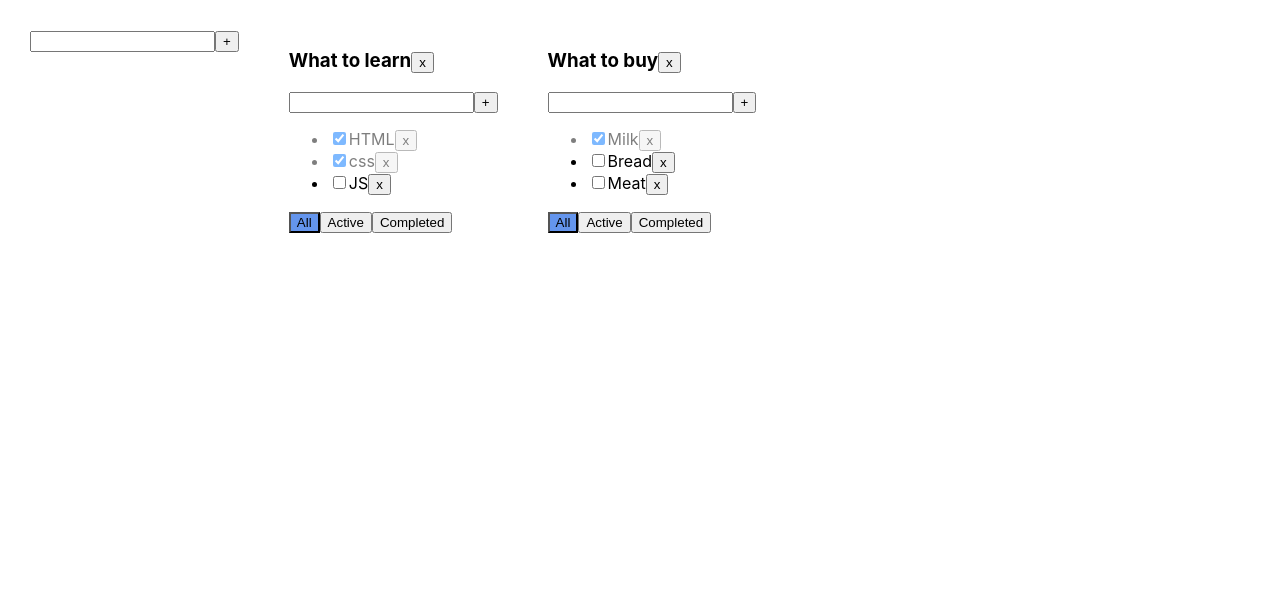
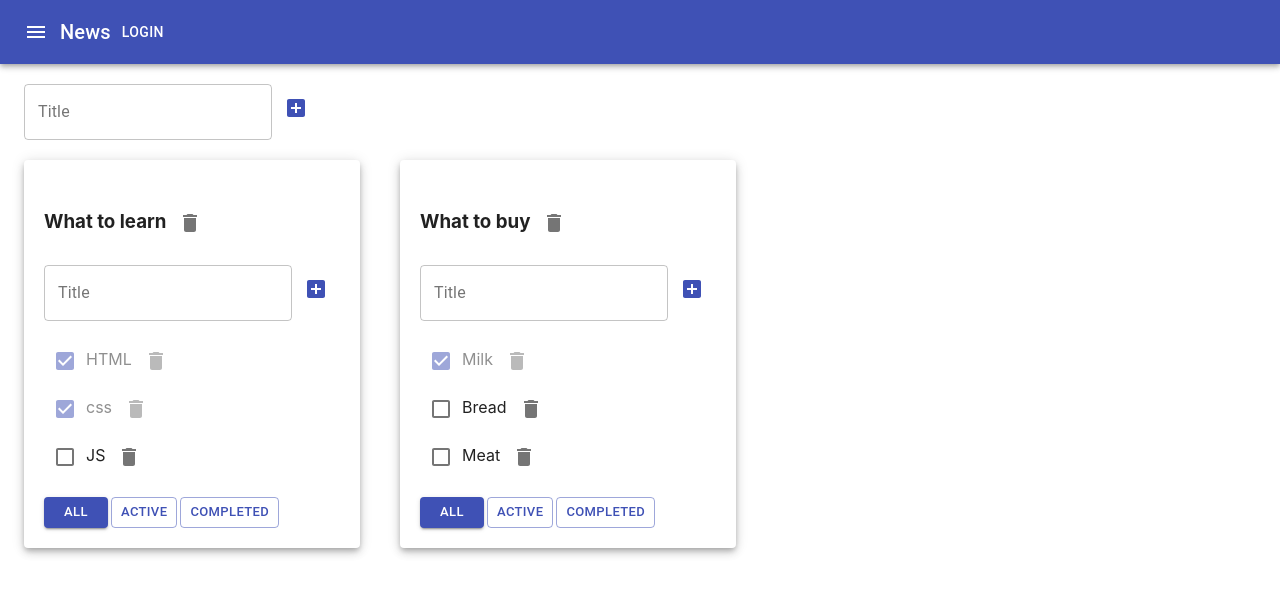
Before and after one commit to kravchanton/todoList, a React (Create React App) app: page / in a window 1280 px wide. Shown: the top 594 px of the page. Built offline with nearby package versions, Linux system fonts and the light colour scheme.

Commit message:
add material ui

```diff
--- a/package.json
+++ b/package.json
@@ -3,6 +3,8 @@
   "version": "0.1.0",
   "private": true,
   "dependencies": {
+    "@material-ui/core": "^4.11.4",
+    "@material-ui/icons": "^4.11.2",
     "@testing-library/jest-dom": "^4.2.4",
     "@testing-library/react": "^9.3.2",
     "@testing-library/user-event": "^7.1.2",
--- a/src/App.css
+++ b/src/App.css
@@ -1,3 +1,4 @@
+/*
 .App {
   padding: 30px;
   display: flex;
@@ -6,17 +7,8 @@
 .App > div {
   margin-right: 50px;
 }
+*/
 
 .is-done {
   opacity: 0.5;
 }
-
-.active-filter {
-  background-color: cornflowerblue;
-}
-
-.error {
-  border: 2px solid red;
-  outline: none;
-
-}
--- a/src/App.tsx
+++ b/src/App.tsx
@@ -3,6 +3,8 @@
 import TodoList from "./TodoList";
 import {v1} from "uuid";
 import {AddItemForm} from "./addItemForm";
+import {AppBar, Button, Container, Grid, IconButton, Paper, Toolbar, Typography} from "@material-ui/core";
+import {Menu} from "@material-ui/icons";
 
 export type TaskType = {
     id: string
@@ -90,6 +92,7 @@
         /*const updatedTasks = tasks.map(t => t.id === taskID ? {...t, isDone: isDone} : t)
         setTasks(updatedTasks)*/
     }
+
     function changeTaskTitle(taskID: string, title: string, todoListsID: string) {
         const copyTasks = {...tasks}
         copyTasks[todoListsID] = tasks[todoListsID].map(t => t.id === taskID ? {...t, title} : t)
@@ -133,6 +136,8 @@
 
     const todoListComponents = todoLists.map(tl => {
         return (
+            <Grid item key={tl.id}>
+                <Paper elevation={5} style={{padding: "20px"}}>
                     <TodoList title={tl.title}
                               tasks={getFilteredTasks(tl)}
                               removeTask={removeTask}
@@ -140,18 +145,36 @@
                               changeTaskStatus={changeTaskStatus}
                               filter={tl.filter}
                               todoListID={tl.id}
-                          key={tl.id}
                               addTask={addTask}
                               changeTaskTitle={changeTaskTitle}
                               changeTodoListFilter={changeTodoListFilter}
                     />
+                </Paper>
+            </Grid>
 
         )
     })
     return (
         <div className="App">
-            <AddItemForm addItemForm={addTodoList} />
+            <AppBar position="static">
+                <Toolbar>
+                    <IconButton edge="start" color="inherit" aria-label="menu">
+                        <Menu/>
+                    </IconButton>
+                    <Typography variant="h6">
+                        News
+                    </Typography>
+                    <Button color="inherit">Login</Button>
+                </Toolbar>
+            </AppBar>
+            <Container fixed>
+                <Grid container style={{padding: "20px 0px"}}>
+                    <AddItemForm addItemForm={addTodoList}/>
+                </Grid>
+                <Grid container spacing={5}>
                     {todoListComponents}
+                </Grid>
+            </Container>
         </div>
     );
 
--- a/src/EditableSpan.tsx
+++ b/src/EditableSpan.tsx
@@ -1,4 +1,5 @@
 import React, {ChangeEvent, useState, KeyboardEvent} from 'react';
+import {TextField} from "@material-ui/core";
 
 
 export type EditableSpanPropsType = {
@@ -25,7 +26,7 @@
     }
     return (
         editMode ?
-            <input onBlur={offEditMode} onChange={changeTitle} autoFocus={true} value={title} onKeyPress={onEnterOffEditMode}/> :
+            <TextField variant={"outlined"} onBlur={offEditMode} onChange={changeTitle} autoFocus={true} value={title} onKeyPress={onEnterOffEditMode}/> :
             <span onDoubleClick={onEditMode}>{props.title}</span>
     )
 }
--- a/src/TodoList.tsx
+++ b/src/TodoList.tsx
@@ -2,6 +2,8 @@
 import {FilterValuesType, TaskType} from "./App";
 import {AddItemForm} from "./addItemForm";
 import {EditableSpan} from "./EditableSpan";
+import {Button, Checkbox, IconButton} from "@material-ui/core";
+import {Delete} from "@material-ui/icons";
 
 type PropsTodoListType = {
     todoListID: string
@@ -25,12 +27,12 @@
         const changeTaskStatus = (e: ChangeEvent<HTMLInputElement>) => props.changeTaskStatus(t.id, e.currentTarget.checked, props.todoListID)
         return (
             <li key={t.id} className={taskClass}>
-                <input type="checkbox"
+                <Checkbox color={"primary"}
                        checked={t.isDone}
                        onChange={changeTaskStatus}
                 />
                 <EditableSpan title={t.title} changeTitle={changeTaskTitle}/>
-                <button onClick={removeTask}>x</button>
+                <IconButton onClick={removeTask}><Delete/></IconButton>
             </li>
         )
     })
@@ -44,24 +46,42 @@
 
     return <div>
         <h3> {props.title}
-            <button
-                onClick={() => props.removeTodoList(props.todoListID)}>x
-            </button>
+            <IconButton
+                onClick={() => props.removeTodoList(props.todoListID)}><Delete />
+            </IconButton>
         </h3>
         <AddItemForm addItemForm={addTask}/>
-        <ul>
+        <ul style={{listStyle: "none", padding: "0px"}}>
             {tasksJSX}
         </ul>
         <div>
-            <button className={props.filter === "all" ? 'active-filter' : ''}
+            <Button
+                size={'small'}
+                variant={props.filter === "all" ? 'contained' : 'outlined'}
+                color={'primary'}
+              /*  className={props.filter === "all" ? 'active-filter' : ''}*/
                     onClick={onCLickSetAllFilter}>All
-            </button>
-            <button className={props.filter === "active" ? 'active-filter' : ''}
+            </Button>
+            <Button
+                style={{marginLeft: "3px"}}
+                size={'small'}
+                variant={props.filter === "active" ? 'contained' : 'outlined'}
+                color={"primary"}
+/*
+                className={props.filter === "active" ? 'active-filter' : ''}
+*/
                     onClick={onCLickSetActiveFilter}>Active
-            </button>
-            <button className={props.filter === "completed" ? 'active-filter' : ''}
+            </Button>
+
+            <Button
+                style={{marginLeft: "3px"}}
+
+                size={'small'}
+                variant={props.filter === "completed" ? 'contained' : 'outlined'}
+                color={'primary'}
+                /*className={props.filter === "completed" ? 'active-filter' : ''}*/
                     onClick={onCLickSetCompletedFilter}>Completed
-            </button>
+            </Button>
         </div>
     </div>
 }
--- a/src/addItemForm.tsx
+++ b/src/addItemForm.tsx
@@ -1,8 +1,11 @@
 import React, {ChangeEvent, useState} from "react";
+import {Button, IconButton, TextField} from "@material-ui/core";
+import {AddBox} from "@material-ui/icons";
 
 export type AddItemFormType = {
     addItemForm: (title: string) => void
 }
+
 export function AddItemForm(props: AddItemFormType) {
     const [title, setTitle] = useState<string>("")
     const [error, setError] = useState<boolean>(false)
@@ -29,13 +32,17 @@
 
     return (
         <div>
-        <input
+            <TextField variant={"outlined"}
                        value={title}
                        onChange={onChangeTitle}
                        onKeyPress={onKeyPressAddItem}
-            className={error ? "error" : ""}
+                       error={!!error}
+                       label={"Title"}
+                       helperText={error}
             />
-        <button onClick={onClickAddItem}>+</button>
+            <IconButton
+                color={"primary"}
+                onClick={onClickAddItem}><AddBox /></IconButton>
             {errorMessage}
         </div>)
 }
```
Also changed, not shown: 1 other file (tests, documents, lock files or other folders). Lines whose indentation alone changed are shown as unchanged.
